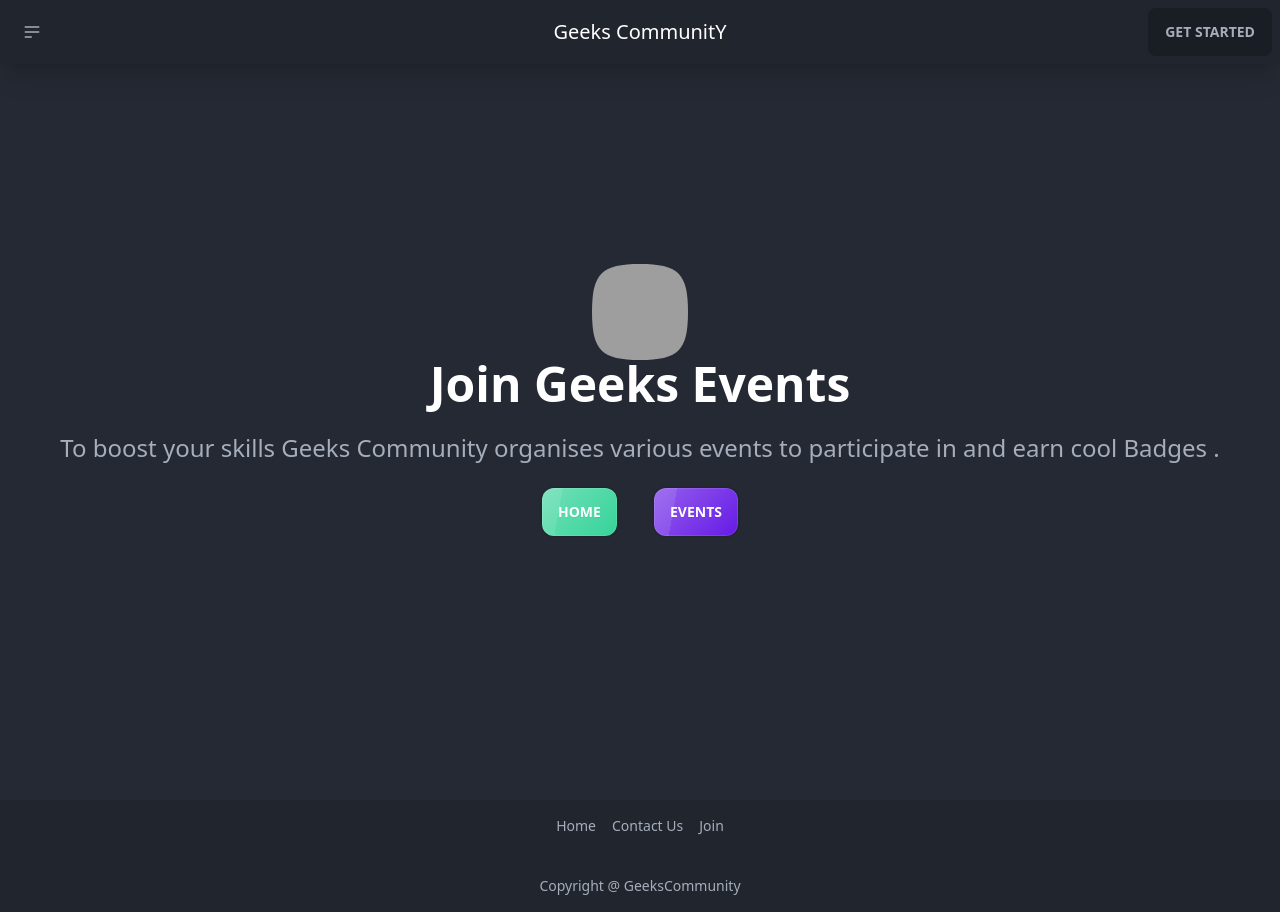
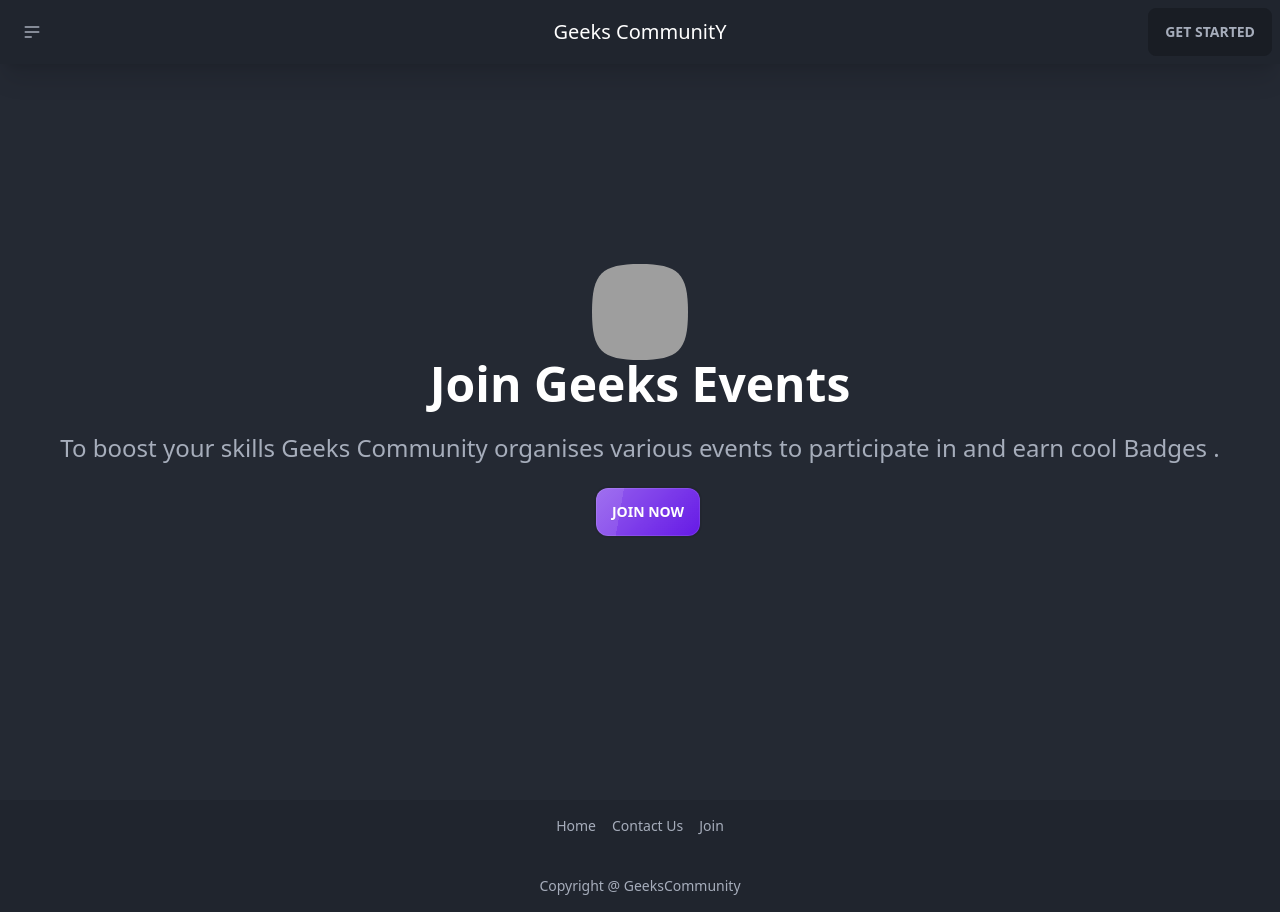
Before and after one commit to geekscommunity/GeeksCommunity-Website, a React (Create React App) app: page /join in a window 1280 px wide. Built offline with nearby package versions, Linux system fonts and the light colour scheme; grey boxes are pictures that could not be loaded.

Commit message:
Update Join.jsx

```diff
--- a/src/pages/Join.jsx
+++ b/src/pages/Join.jsx
@@ -13,11 +13,10 @@ const Join = () => {
         <p className="py-6 text-[1/2]xl sm:text-2xl"> To boost your skills Geeks Community organises various events to participate in and earn cool Badges .  </p>
 
         <div className=" btn-group-horizontal ">
-        <Link to="/"  >  <button className="btn  mr-4 glass gap-2 bg-success text-white rounded-xl">
-   Home</button> </Link>
-   <Link to="/events" >
+
+   <a href="https://github.com/geekscommunity/.github/issues/new?assignees=&labels=invite+me+to+the+organisation&template=invitation.yml&title=Please+invite+me+to+the+GitHub+Community+Organization">
   <button className="btn  gap-2 bg-primary ml-4 glass text-white rounded-xl">
-   Events</button> </Link>
+Join Now </button> </a>
 </div>
 
 
```
